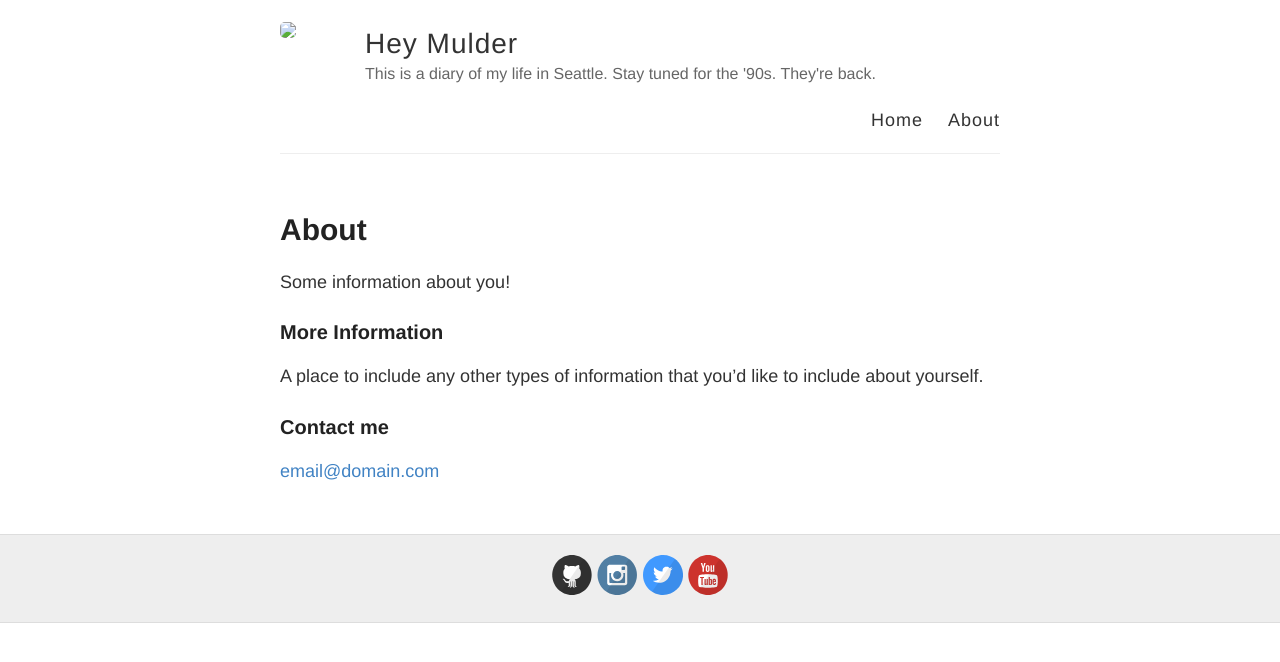
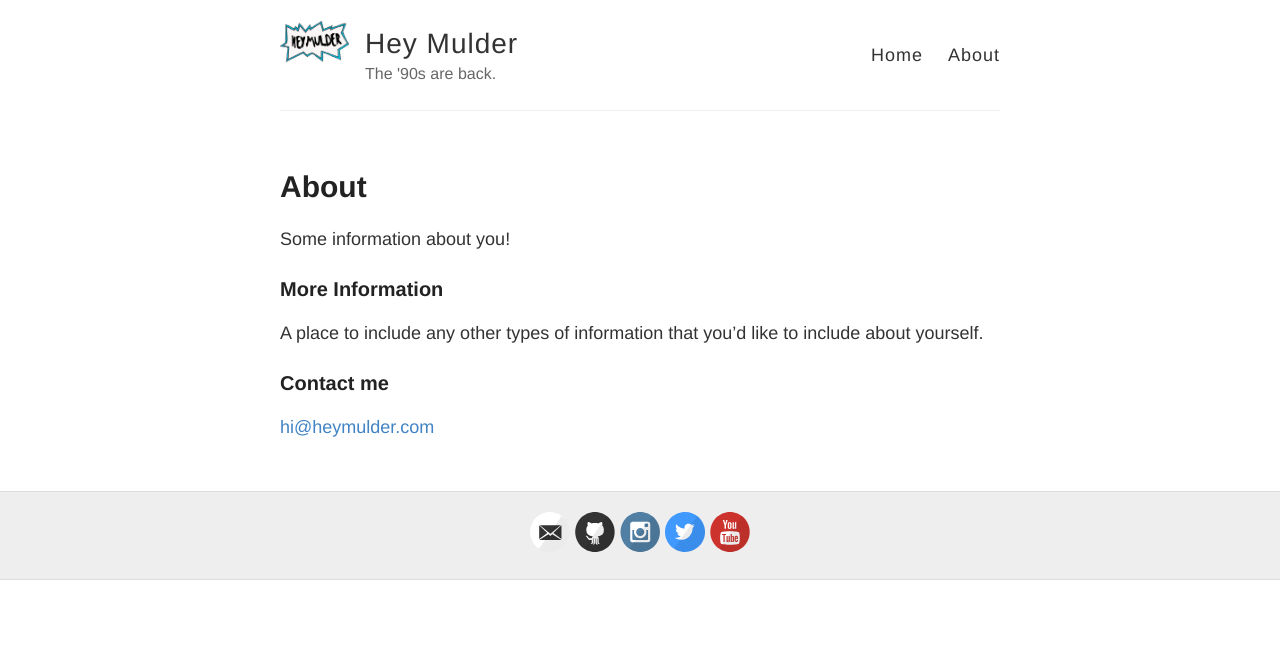
Before and after one commit to mistymadonna/longlivethe90s, a Jekyll site: the page built from about.md, in a window 1280 px wide. Shown: the top 662 px of the page. Built offline with Jekyll 4.4.1, drawn with Linux system fonts in a browser that asks for light colours.

Commit message:
added email link, started working on about page

```diff
--- a/_config.yml
+++ b/_config.yml
@@ -6,10 +6,10 @@
 name: Hey Mulder
 
 # Short bio or description (displayed in the header)
-description: This is a diary of my life in Seattle. Stay tuned for the '90s. They're back.
+description: The '90s are back.
 
 # URL of your avatar or profile pic (you could use your GitHub profile pic)
-avatar: images/watermark.png
+avatar: /images/watermark.png
 
 #
 # Flags below are optional
@@ -18,7 +18,7 @@ avatar: images/watermark.png
 # Includes an icon in the footer for each username you enter
 footer-links:
   dribbble:
-  email:
+  email: hi@heymulder.com
   facebook:
   flickr:
   github: mistymadonna
--- a/_layouts/default.html
+++ b/_layouts/default.html
@@ -27,7 +27,7 @@
           </div>
 
           <nav>
-            <a href="http://heymulder.com">Home</a>
+            <a href="{{ site.baseurl }}">Home</a>
             <a href="{{ site.baseurl }}/about">About</a>
           </nav>
         </header>
--- a/about.md
+++ b/about.md
@@ -12,4 +12,4 @@ A place to include any other types of information that you'd like to include abo
 
 ### Contact me
 
-[email@domain.com](mailto:email@domain.com)
+[hi@heymulder.com](mailto:hi@heymulder.com)
```
Also changed, not shown: 6 other files.
